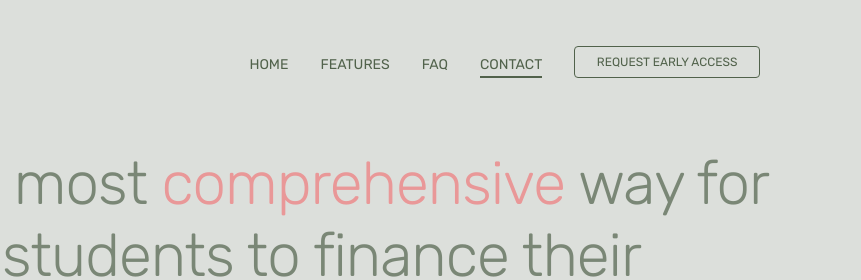
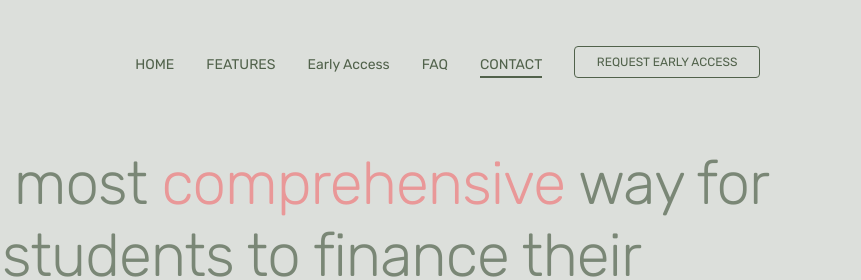
Before and after one commit to 8b-finance/financing-landing-page, a plain HTML site: page index.html in a window 1280 px wide. Shown: the top 280 px of the page, 419-1280 px from the left. Drawn offline with nearby package versions, Linux system fonts and the light colour scheme; a script that the page names is missing.

Commit message:
add top nav for early access

```diff
--- a/index.html
+++ b/index.html
@@ -77,7 +77,9 @@
                             <ul class="navbar-nav ml-auto">
                                 <li class="nav-item"> <a class="nav-link active" href="#home">HOME <span class="sr-only">(current)</span></a> </li>
                                 <li class="nav-item"> <a class="nav-link" href="#features">FEATURES</a> </li>
+                                <li class="nav-item"> <a class="nav-link" href="#early-access">Early Access</a> </li>
                                 <li class="nav-item"> <a class="nav-link" href="#FAQ">FAQ</a> </li>
+
                                 <li class="nav-item"> <a class="nav-link" href="#contact">CONTACT</a> </li>
                                 <li class="nav-item"><a href="https://ladder.8b.africa/marketplace/" class="btn btn-outline-light my-3 my-sm-0 ml-lg-3">Request Early Access</a></li>
                             </ul>
```
